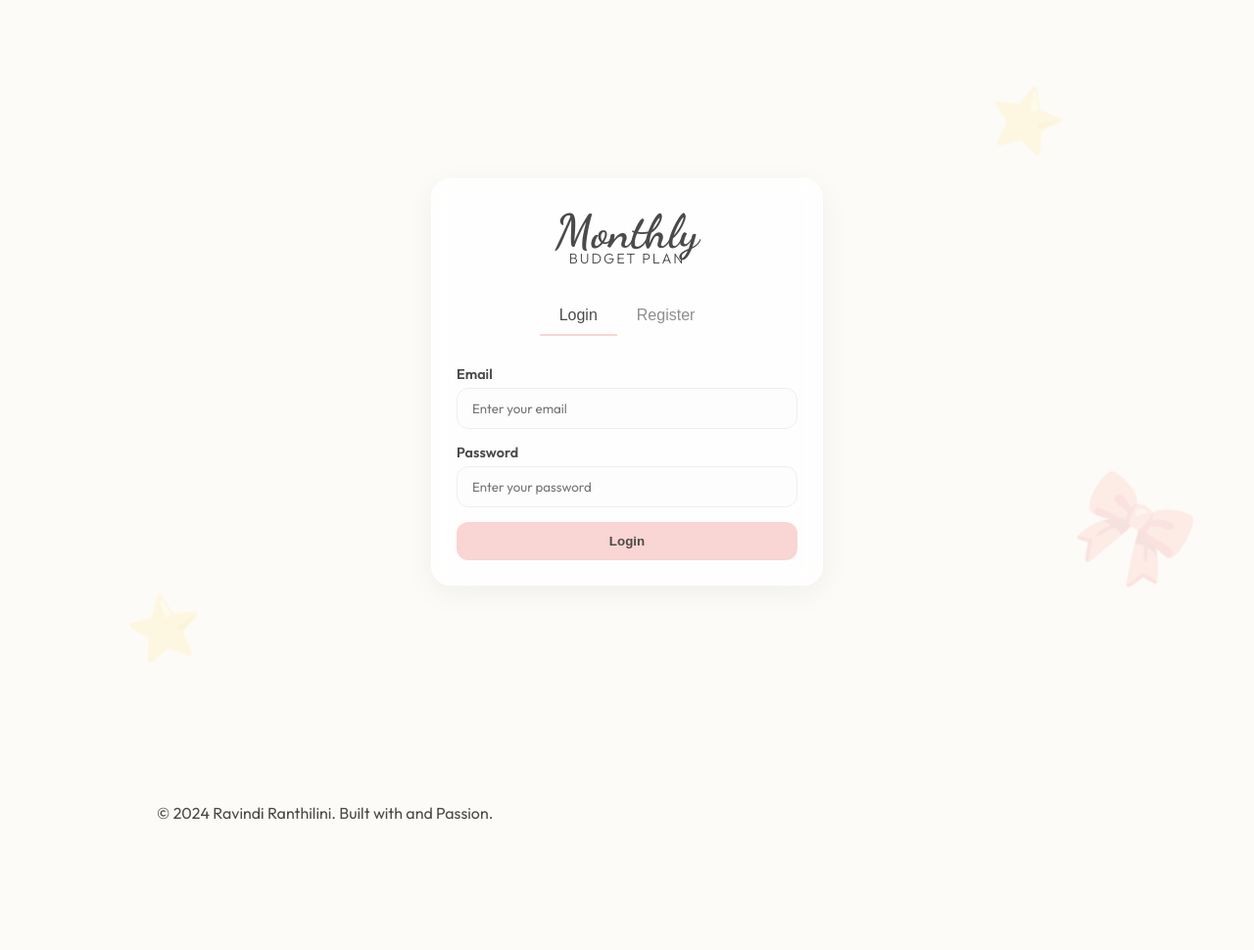
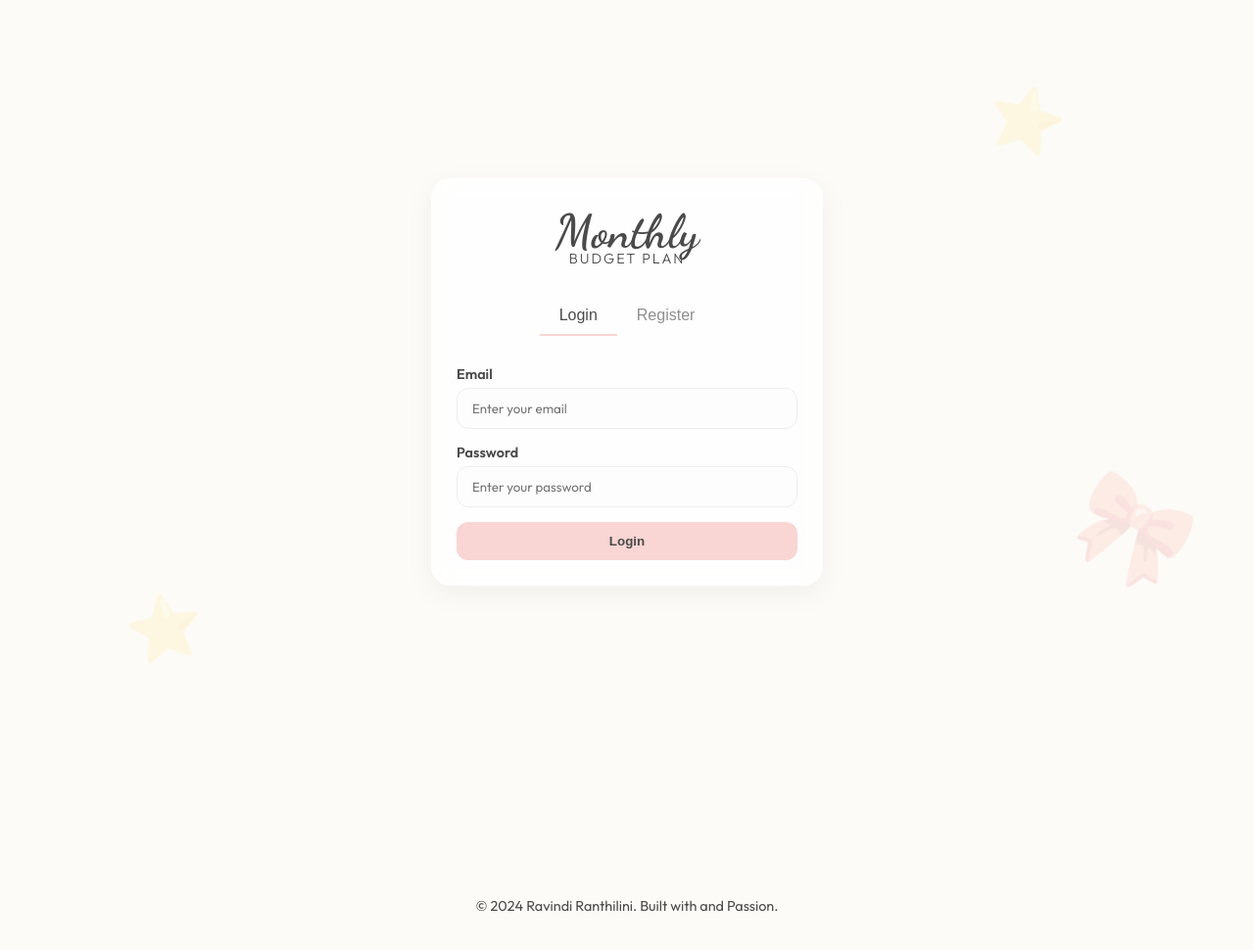
Before and after one commit to Ravindi-29/Expense_Tracker, a website: page frontend/index.html in a window 1280 px wide. Shown: the whole page at 98% size. Before the commit the page ends 860 px from the top, so only its background shows below. Drawn offline with nearby package versions, Linux system fonts and the light colour scheme.

Commit message:
Add footer styles to style.css

```diff
--- a/frontend/style.css
+++ b/frontend/style.css
@@ -375,6 +375,28 @@ input:focus {
     animation: slideIn 0.5s ease;
 }
 
+/* Footer */
+footer {
+  padding: 4rem 0 2rem;
+  background: var(--bg-light);
+  border-top: 1px solid var(--glass-border);
+}
+
+.footer-content {
+  display: flex;
+  justify-content: space-between;
+  align-items: center;
+  margin-bottom: 3rem;
+}
+
+.copyright {
+  text-align: center;
+  padding-top: 2rem;
+  border-top: 1px solid var(--glass-border);
+  color: var(--text-secondary);
+  font-size: 0.9rem;
+}
+
 /* Decorative */
 .decorative {
     position: fixed;
```
